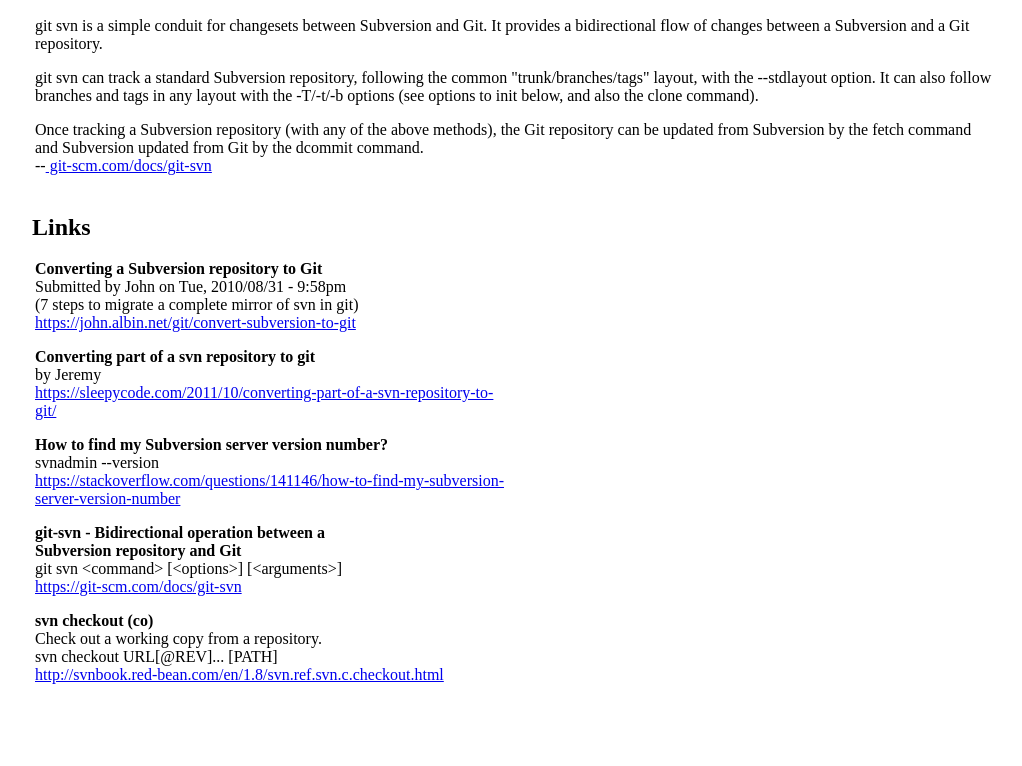
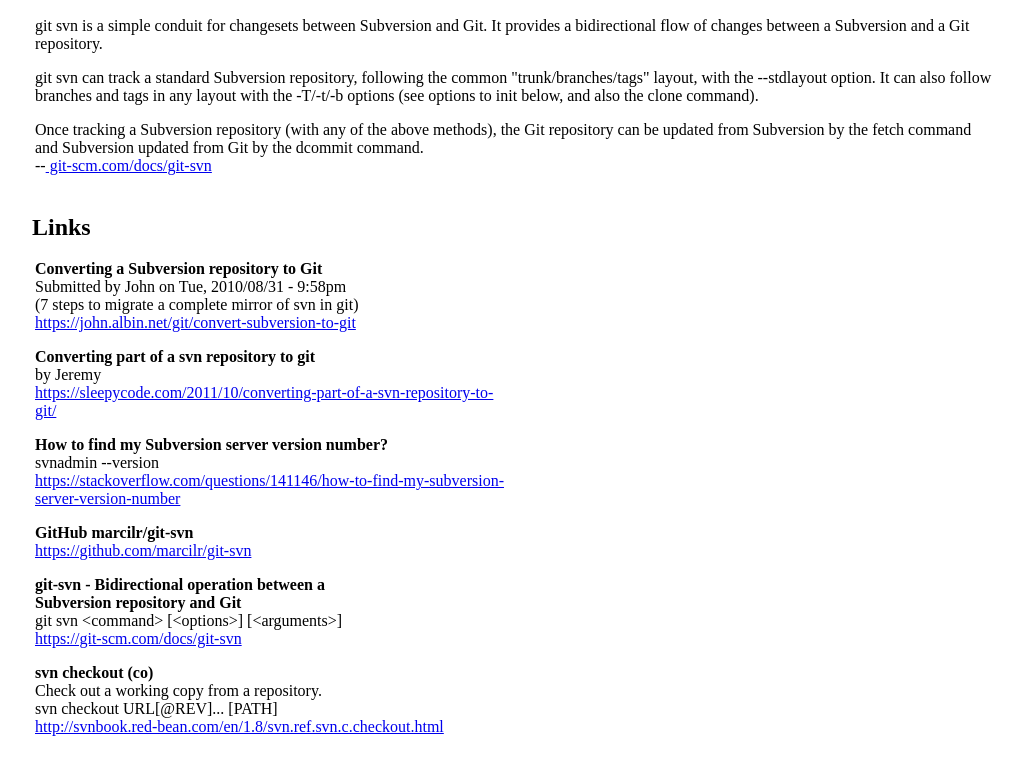
Before and after one commit to marcilr/git-svn, a plain HTML site: page index.html in a window 1280 px wide. Shown: the part 107-873 px from the top of the page, without its empty margins (29-1051 px from the left). Before the commit the page ends 821 px from the top, so only its background shows below. Drawn offline with Linux system fonts and the light colour scheme.

Commit message:
Added GitHub marcilr/git-svn/ link

```diff
--- a/index.html
+++ b/index.html
@@ -110,6 +110,13 @@
   https://stackoverflow.com/questions/141146/how-to-find-my-subversion-server-version-number</a>
 </p>
 
+<!-- ================== GitHub git-svn ================== -->
+<p>
+  <b>GitHub marcilr/git-svn</b><br>
+  <a href="https://github.com/marcilr/git-svn">
+  https://github.com/marcilr/git-svn</a>
+</p>
+
 <!-- ====================== git-svn ===================== -->
 <p>
   <b>git-svn - Bidirectional operation between a<br>
```
